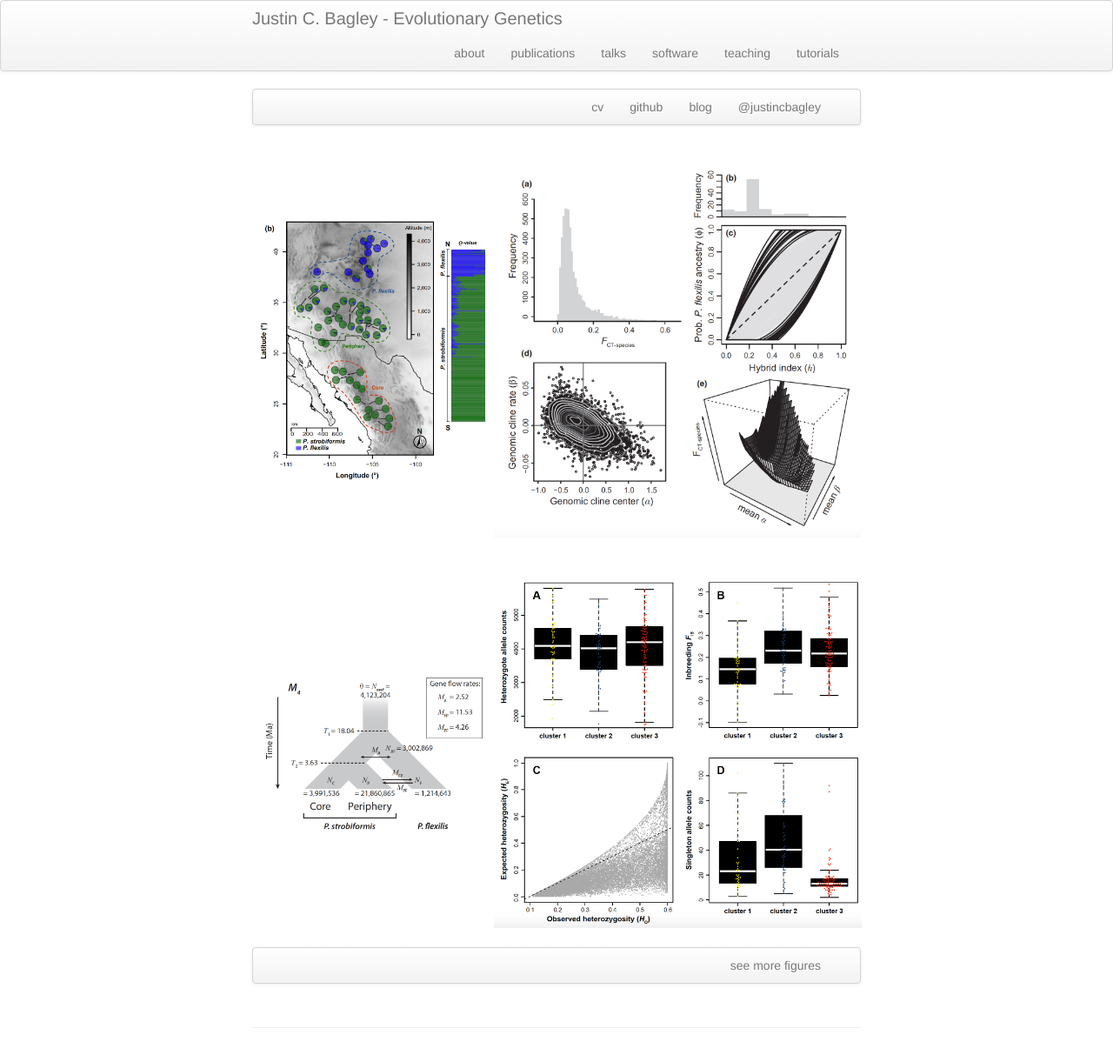
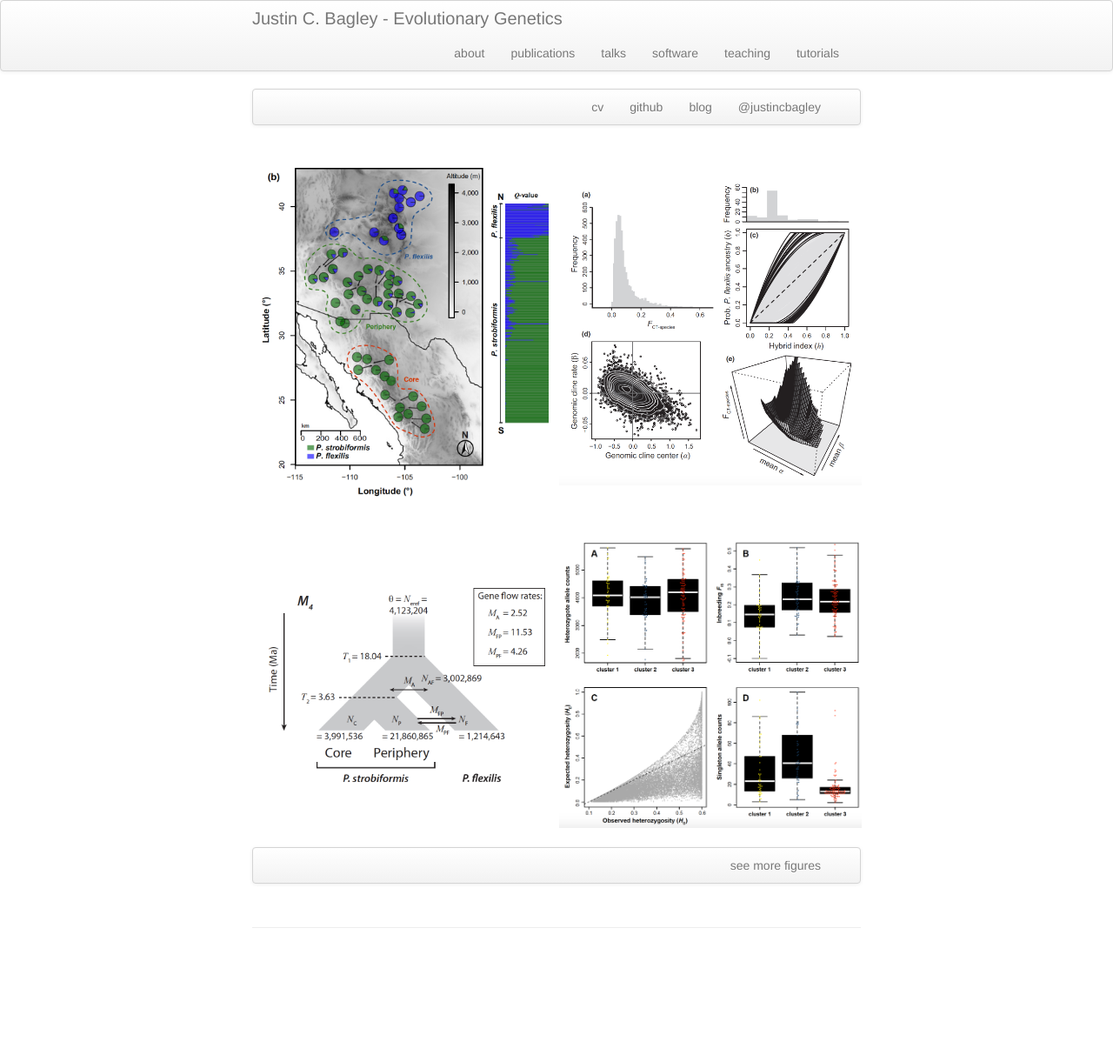
Before and after one commit to justincbagley/justincbagley.github.io, a Jekyll site: the page built from index.md, in a window 1280 px wide. Shown: the whole page at 87% size. Built offline with Jekyll 4.4.1, drawn with Linux system fonts in a browser that asks for light colours; after the commit the page ends 1098 px from its top, so only the background shows below that.

Commit message:
Update index.md

```diff
--- a/index.md
+++ b/index.md
@@ -20,24 +20,24 @@ keywords: Bagley, ddRADseq, genomics, phylogeography, adaptation, phylogenetics,
 <tr>
   <td class="left">
     <a href="index.md">
-        <img src="assets/pics/swwp_figb_pop_struct.png" alt="ddRADseq population structure example" title="ddRADseq population structure example"/>
+        <img src="assets/pics/swwp_figb_pop_struct.png" alt="ddRADseq population structure example" title="ddRADseq population structure example" width="450"/>
     </a>
   </td>
   <td class="right">
     <a href="index.md">
-        <img src="assets/pics/swwp_fig4_genomic_cline.png" alt="Menon et al. (2018) genomic cline fig" title="Menon et al. (2018) genomic cline fig"/>
+        <img src="assets/pics/swwp_fig4_genomic_cline.png" alt="Menon et al. (2018) genomic cline fig" title="Menon et al. (2018) genomic cline fig" width="450"/>
     </a>
   </td>
 </tr>
 <tr>
   <td class="left">
     <a href="index.md">
-        <img src="assets/pics/swwp_fig5_dem.png" alt="Menon et al. (2018) dem modeling fig" title="Menon et al. (2018) dem modeling fig"/>
+        <img src="assets/pics/swwp_fig5_dem.png" alt="Menon et al. (2018) dem modeling fig" title="Menon et al. (2018) dem modeling fig" width="450"/>
     </a>
   </td>
   <td class="right">
     <a href="index.md">
-        <img src="assets/pics/aspen_fig3_div.png" alt="GBS SNPs popgen diversity example" title="GBS SNPs popgen diversity example"/>
+        <img src="assets/pics/aspen_fig3_div.png" alt="GBS SNPs popgen diversity example" title="GBS SNPs popgen diversity example" width="450"/>
     </a>
   </td>
 </tr>
```
